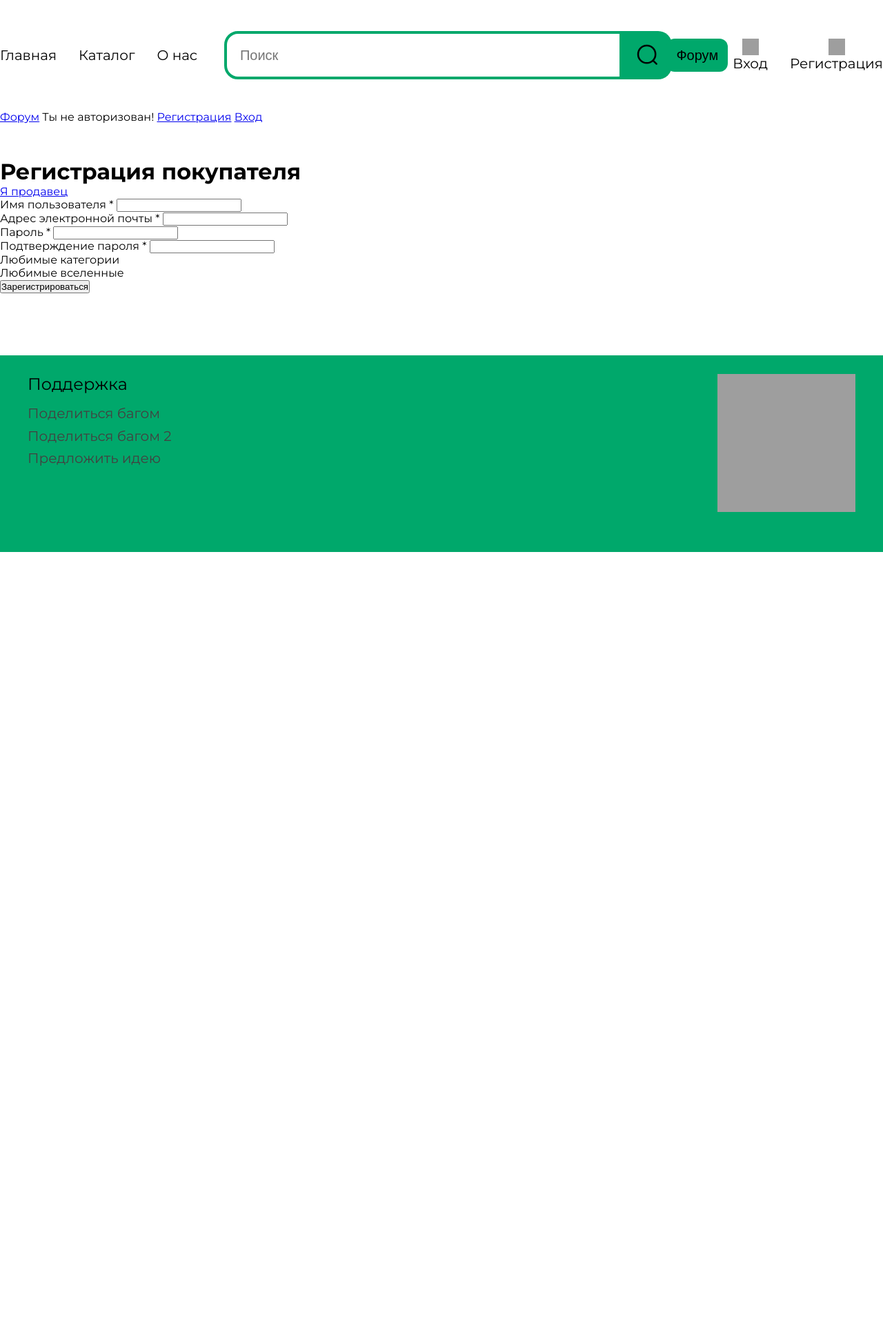
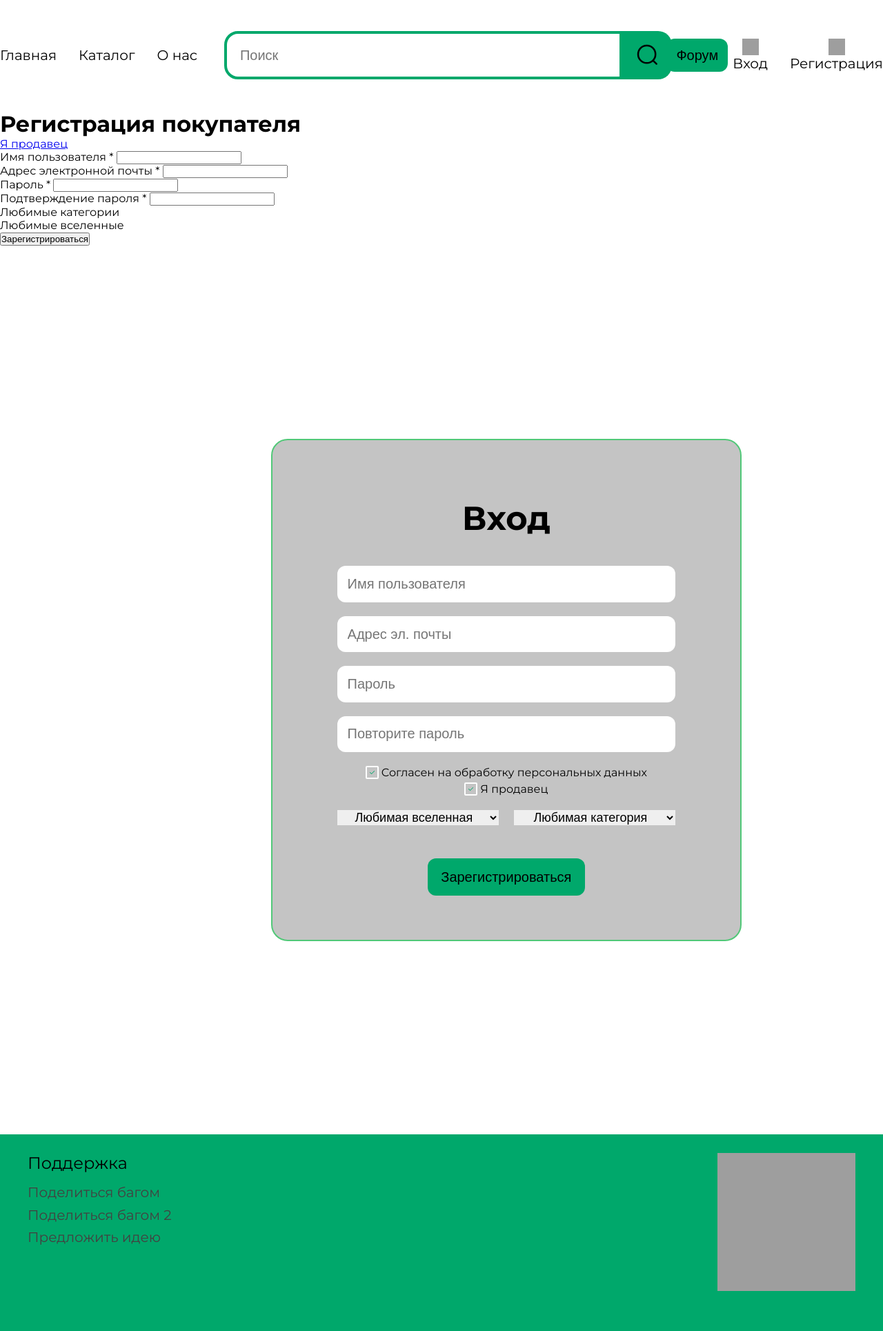
Before and after one commit to D00RF1X3R/Monke-s-shop, a Django app: page /users/signup/ in a window 1280 px wide. Shown: the whole page at 69% size. Before the commit the page ends 800 px from the top, so only its background shows below. Run offline with Django 5.2, Linux system fonts and the light colour scheme; data that the repository does not hold is empty; grey boxes are pictures that could not be loaded.

Commit message:
Fix footer and header

```diff
--- a/static_dev/css/style.css
+++ b/static_dev/css/style.css
@@ -5,9 +5,13 @@
     padding: 0;
 }
 
-body{
+html {
+    height: 100%;
+}
+
+body {
     font-family: "Montserrat", sans-serif;
-    margin: 0 auto;
+    height: 100%;
 }
 
 :root{
@@ -19,6 +23,16 @@ body{
     --light-grey: #e0e0e0;
     --dark-white: #f6f6f6;
     --very-light-grey: #C4C4C4;
+}
+
+.wrapper {
+    min-height: 100%;
+    display: flex;
+    flex-direction: column;
+}
+
+.main {
+    flex: 1 1 auto;
 }
 
 .container{
@@ -257,7 +271,6 @@ body{
 .footer{
     background-color: var(--dark-green);
     height: fit-content;
-    position: absolute;
     bottom: 0;
     width: 100%;
 }
--- a/templates/base.html
+++ b/templates/base.html
@@ -7,9 +7,13 @@
     <link rel="stylesheet" href="{% static '/css/style.css' %}">
 </head>
 <body>
-    {% include "includes/header.html" %}
-    {% block content %} Иди своей дорогой, Сталкер {% endblock %}
-    {% include "includes/footer.html" %}
+    <div class="wrapper">
+        {% include "includes/header.html" %}
+        <div class="main">
+            {% block content %} Иди своей дорогой, Сталкер {% endblock %}
+        </div>
+        {% include "includes/footer.html" %}
+    </div>
     <script src="https://ajax.googleapis.com/ajax/libs/jquery/3.5.1/jquery.min.js"></script>
     <script src="{% static 'js/function.js' %}"></script>
 </body>
--- a/templates/includes/header.html
+++ b/templates/includes/header.html
@@ -96,31 +96,3 @@
         </div>
     </div>
 </nav>
-<header style="margin-bottom: 50px">
-    <a href="{% url 'forum:forums' %}">Форум</a>
-    {% if user.is_authenticated %}
-        Ты {{ user.username }}!
-        <form action="{% url 'catalog:products' %}" method="get">
-            <input type="text" placeholder="Search for items" name="q" value="{{ current_search }}"><button type="submit">Найти</button>
-        </form>
-        {%if user.type == "Покупатель"%}
-            <a href="{% url 'users:profile' %}">Профиль</a>
-            <a href="{% url 'users:favorites' %}">Избранное</a>
-            <a href="{% url 'users:cart' %}">Корзина</a>
-        {% else %}
-            <a href="{% url 'business:profile' %}">Профиль</a>
-            <a href="{% url 'business:products' %}">Список товаров</a>
-        {% endif %}
-        {% if user.is_superuser %}
-            <a target=”_blank”  href="/admin/">Админка</a>
-        {% endif%}
-        <form method="post" action="{% url 'users:logout' %}">
-            {% csrf_token %}
-            <button type="submit">Выйти</button>
-        </form>
-    {% else %}
-        Ты не авторизован!
-        <a href="{% url 'users:signup' %}">Регистрация</a>
-        <a href="{% url 'users:login' %}">Вход</a>
-    {% endif%}
-</header>
--- a/templates/users/signup.html
+++ b/templates/users/signup.html
@@ -10,4 +10,42 @@
         {% include "includes/form_errors.html" %}
         <button type="submit">Зарегистрироваться</button>
     </form>
+
+    <div class="form__container container">
+      <form class="singup__form">
+            <div class="singup_form__content flex--column">
+                <p class="singin_form__title">
+                    Вход
+                </p>
+                <input class="singup_form__username" type="text" placeholder="Имя пользователя">
+                <input class="singup_form__email" type="text" placeholder="Адрес эл. почты">
+                <input class="singup_form__password" type="text" placeholder="Пароль">
+                <input class="singup_form__passwordConfirm" type="text" placeholder="Повторите пароль">
+                <div class="singup_form__confirmations flex--column">
+                    <div class="singup_form_confirmations__block flex--row">
+                        <div class="singup_form_confirmations_block__check">
+                            <img class="singup_form_confirmations_block_check__image" src="../../static_dev/svg/correct.svg">
+                        </div>
+                        <p class="singup_form_confirmations_block__text">Согласен на обработку персональных данных</p>
+                    </div>
+                    <div class="singup_form_confirmations__block flex--row">
+                        <div class="singup_form_confirmations_block__check">
+                            <img class="singup_form_confirmations_block_check__image" src="../../static_dev/svg/correct.svg">
+                        </div>
+                        <p class="singup_form_confirmations_block__text">Я продавец</p>
+                    </div>
+                </div>
+                <div class="singup_form__favorites flex--row">
+                    <select class="singup_form_favorites__universe text--default" id="0">
+                        <option class="singup_form_favorites_universe__option" selected>Любимая вселенная</option>
+                    </select>
+                    <select class="singup_form_favorites__category text--default" id="0">
+                        <option class="singup_form_favorites_category__option" selected>Любимая категория</option>
+                    </select>
+
+                </div>
+                <button class="singup_form__button text--default button--dgreen">Зарегистрироваться</button>
+            </div>
+        </form>
+    </div>
 {% endblock %}
```
